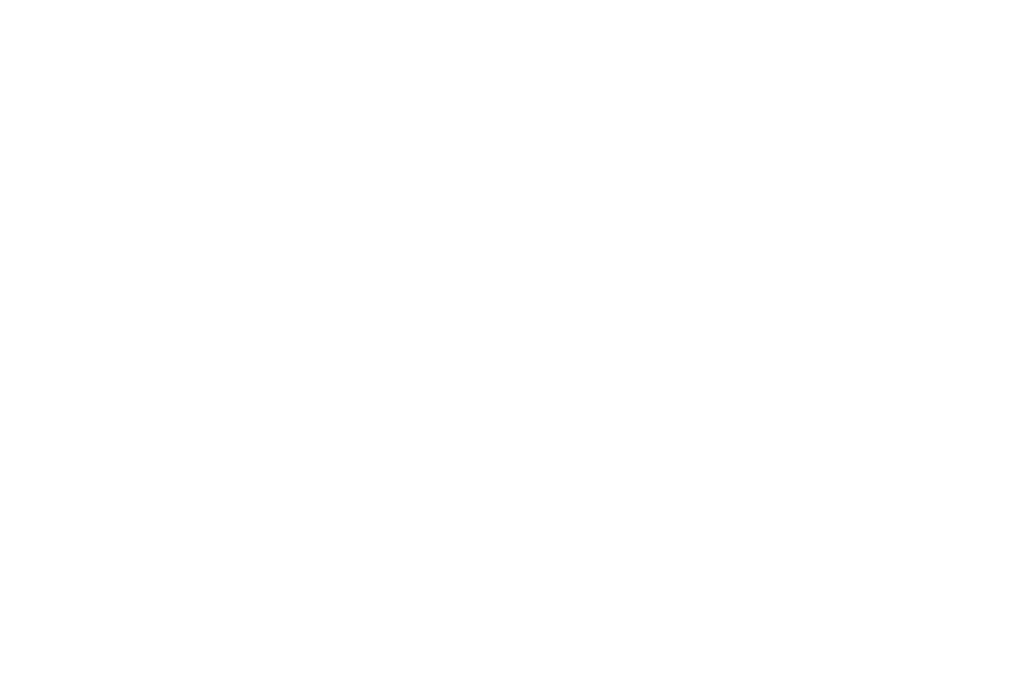
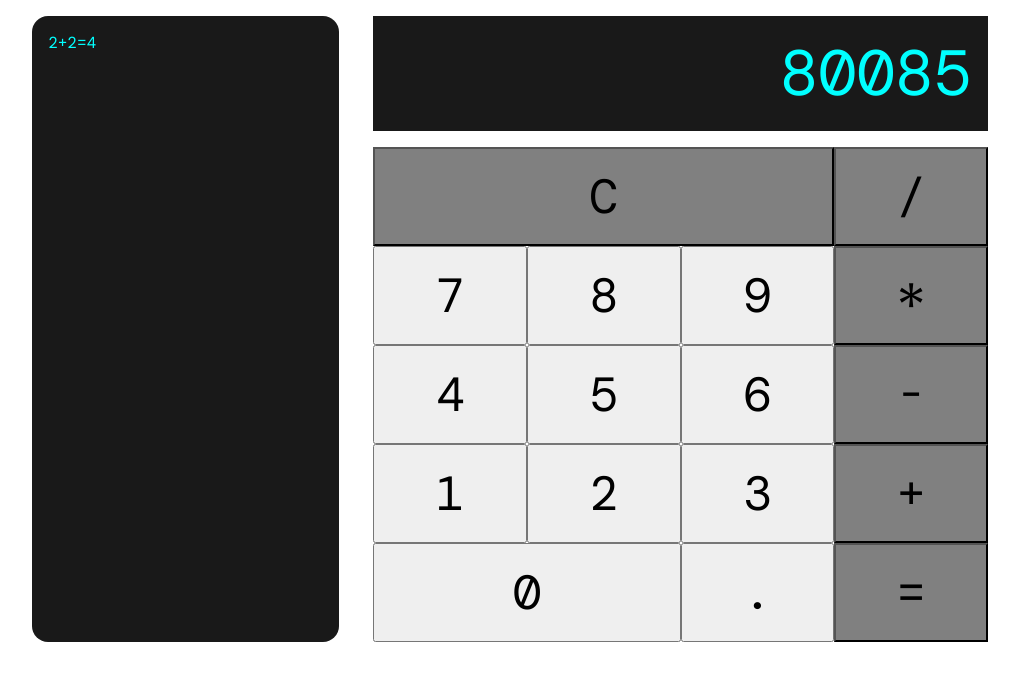
Before and after one commit to gitcommitem/odin-calculator, a plain HTML site: page index.html in a window 1280 px wide. Shown: the whole page, without its empty margins (130-1149 px from the left). Drawn offline with nearby package versions, Linux system fonts and the light colour scheme.

Commit message:
Add HTML structure and styling

```diff
--- a/index.html
+++ b/index.html
@@ -9,6 +9,32 @@
     <script src="script.js" defer></script>
 </head>
 <body>
-
+    <div id="page">
+        <div class="hflex">
+            <div id="results">2+2=4</div>
+            <div id="calc-cont">
+                <div id="display">80085</div>
+                <section class="grid">
+                    <button class="modifer three-u" id="clear">C</button>
+                    <button class="modifer" id="/">/</button>
+                    <button class="modifer" id="*">*</button>
+                    <button class="modifer" id="-">-</button>
+                    <button class="modifer" id="+">+</button>
+                    <button class="modifer" id="=">=</button>
+                    <button class="third-row" id="1">1</button>
+                    <button class="third-row" id="2">2</button>
+                    <button class="third-row" id="3">3</button>
+                    <button class="second-row" id="4">4</button>
+                    <button class="second-row" id="5">5</button>
+                    <button class="second-row" id="6">6</button>
+                    <button class="top-row" id="7">7</button>
+                    <button class="top-row" id="8">8</button>
+                    <button class="top-row" id="9">9</button>
+                    <button class="bottom-row two-u" id="0">0</button>
+                    <button class="bottom-row" id=".">.</button>
+                </section>
+                </div>
+            </div>
+    </div>
 </body>
 </html>
--- a/style.css
+++ b/style.css
@@ -1,4 +1,82 @@
+@import url('https://fonts.googleapis.com/css2?family=DM+Mono&display=swap');
+
 *{
     box-sizing: border-box;
     margin: 0;
+    font-family: 'DM Mono', monospace;
 }
+
+#page{
+    width: 80vw;
+    margin-left: auto;
+    margin-right: auto;
+    margin-top: 1rem;
+    margin-bottom: 1rem;
+}
+
+.hflex{
+   display:flex;
+   justify-content: space-evenly;
+}
+
+#results{
+    background-color: rgba(0, 0, 0, 0.9);
+    width: 30%;
+    border-radius: 1rem;
+    padding: 1rem;
+    color: cyan;
+}
+
+#calc-cont{
+    width: 60%;
+}
+
+#display{
+    background-color: rgba(0, 0, 0, 0.9);
+    color: cyan;
+    font-size: 4rem;
+    text-align: right;
+    padding: 1rem;
+    margin-bottom: 1rem;
+}
+
+.grid{
+    display: grid;
+    grid-template-columns: repeat(4,1fr);
+    grid-template-rows: repeat(5,1fr);
+}
+
+.modifer{
+    background-color: gray;
+}
+
+button{
+    padding: 1rem;
+    font-size: 3rem;
+}
+
+.three-u{
+    grid-column-start: 1;
+    grid-column-end: 4;
+}
+
+.two-u{
+    grid-column-start: 1;
+    grid-column-end: 3;
+}
+
+.top-row{
+    grid-row-start: 2;
+}
+
+.second-row{
+    grid-row-start: 3;
+}
+
+.third-row{
+    grid-row-start: 4;
+}
+
+.bottom-row{
+    grid-row-start: 5;
+}
```
